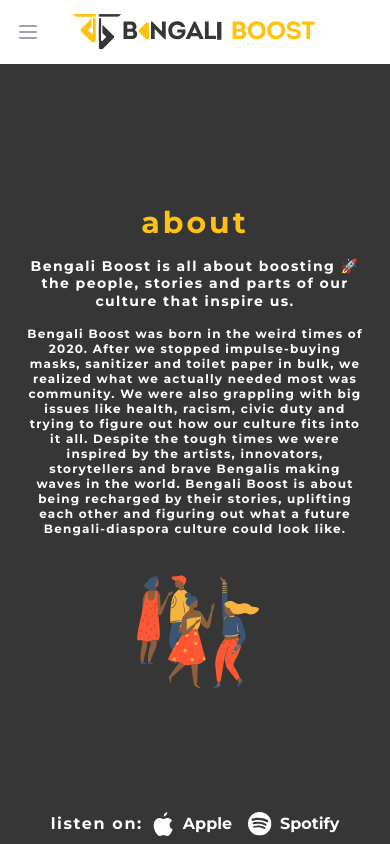
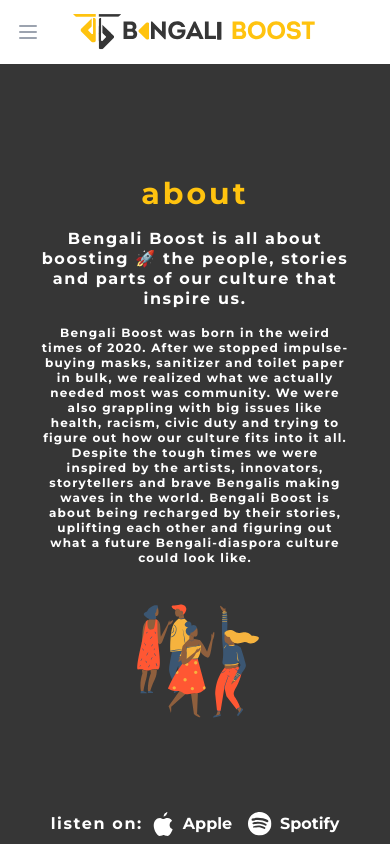
Before and after one commit to maluhoss/bengaliboost, a Next.js app: page /about in a window 390 px wide. Built offline with nearby package versions, Linux system fonts and the light colour scheme.

Commit message:
App - add overflow for each page

```diff
--- a/pages/about.js
+++ b/pages/about.js
@@ -6,13 +6,13 @@ export default function About() {
   return (
     <>
       <Nav />
-        <div className={`w-full h-adjust px-2.5 sm:px-10 ${backgroundColour}`}>
+        <div className={`w-full h-adjust overflow-auto px-10 ${backgroundColour}`}>
           <div className="flex justify-center content-center min-h-adjust flex-wrap sm:flex-nowrap md:p-10">
-            <div className="mx-auto flex flex-col justify-center content-center space-y-4 sm:space-y-5 px-4 py-8 lg:px-4 lg:py-0">
+            <div className="mx-auto flex flex-col justify-center content-center space-y-4 sm:space-y-5 py-8 lg:py-0">
               <h1 className="text-center sm:text-left max-w-md tracking-widest leading-tight text-3xl md:text-4xl lg:text-5xl text-yellow font-bold">
                 about
               </h1>
-              <p className="mx-auto text-center sm:text-left max-w-md tracking-widest leading-tight text-sm md:text-base lg:text-xl text-white font-bold">
+              <p className="mx-auto text-center sm:text-left max-w-md tracking-widest leading-tight text-base lg:text-xl text-white font-bold">
                 Bengali Boost is all about boosting 🚀 the people, stories and parts of our culture that inspire us.
               </p>
               <p className="mx-auto text-center sm:text-left max-w-md tracking-widest leading-tight text-xs md:text-xs lg:text-sm text-white font-bold">
--- a/pages/contact.js
+++ b/pages/contact.js
@@ -6,7 +6,7 @@ export default function Contact() {
   return (
     <>
       <Nav />
-        <div className={`w-full h-adjust px-10 ${backgroundColour}`}>
+        <div className={`w-full h-adjust overflow-auto px-10 ${backgroundColour}`}>
           <div className="flex flex-wrap min-h-adjust space-y-10 sm:space-y-0 sm:flex-nowrap sm:p-10">
             <div className="flex flex-col justify-center mx-auto space-y-10">
               <div className=" space-y-7 lg:space-y-10">
--- a/pages/episodes.js
+++ b/pages/episodes.js
@@ -6,7 +6,7 @@ export default function Episodes() {
   return (
     <>
       <Nav />
-        <div className={`w-full h-adjust px-10 ${backgroundColour}`}>
+        <div className={`w-full h-adjust overflow-auto px-10 ${backgroundColour}`}>
           <div className="flex justify-center content-center min-h-adjust my-auto">
             <div className="flex flex-col space-y-5 justify-center m-auto">
               <h1 className="text-center max-w-sm sm:max-w-md tracking-widest leading-tight text-3xl md:text-4xl lg:text-5xl text-white font-bold">
--- a/pages/index.js
+++ b/pages/index.js
@@ -8,7 +8,7 @@ export default function IndexPage() {
   return (
     <>
       <Nav />
-      <div className={`w-full h-adjust px-10 ${backgroundColour}`}>
+      <div className={`w-full h-adjust overflow-auto px-10 ${backgroundColour}`}>
         <div className="flex mx-auto justify-center content-center min-h-adjust flex-wrap space-y-4 sm:space-y-10 lg:space-y-0 sm:flex-nowrap sm:py-10">
           <img src="/images/people-carousel.gif" className="m-auto w-2/5 h-2/5 min-w-image-sm sm:h-1/6 sm:w-1/6" />
           <div className="flex flex-col justify-center space-y-5 sm:space-y-10 mx-auto">
```
